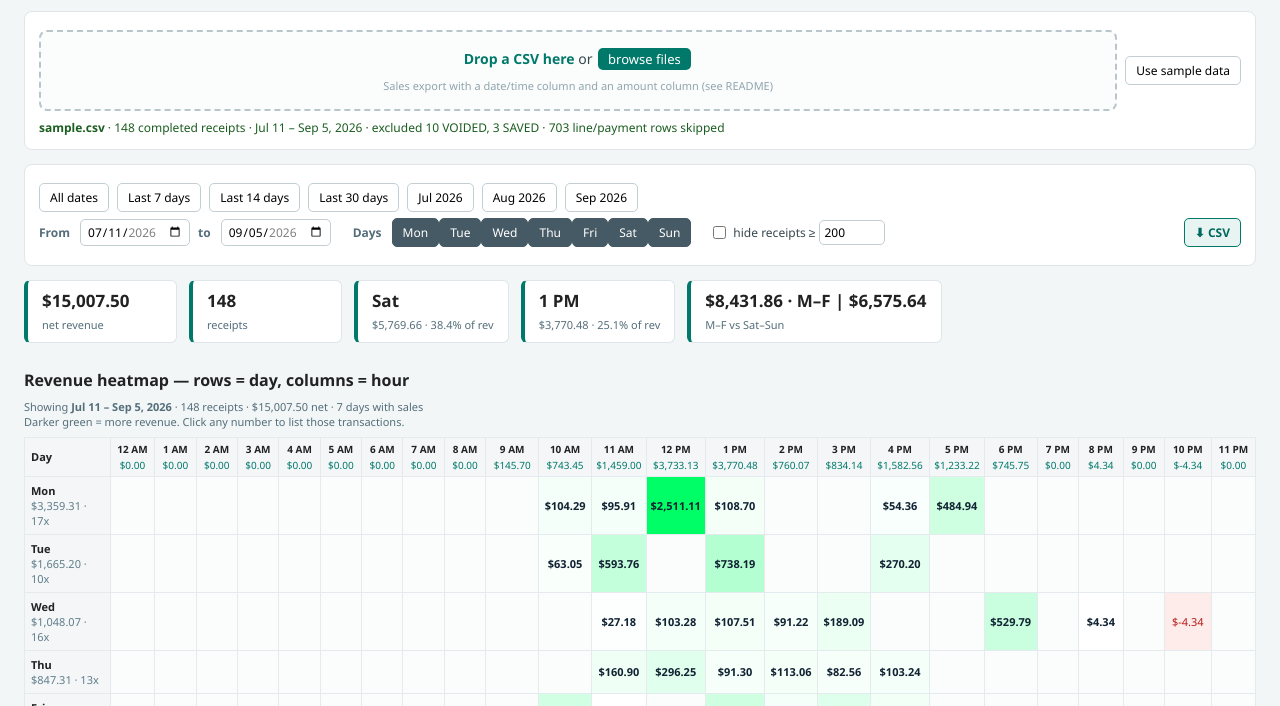
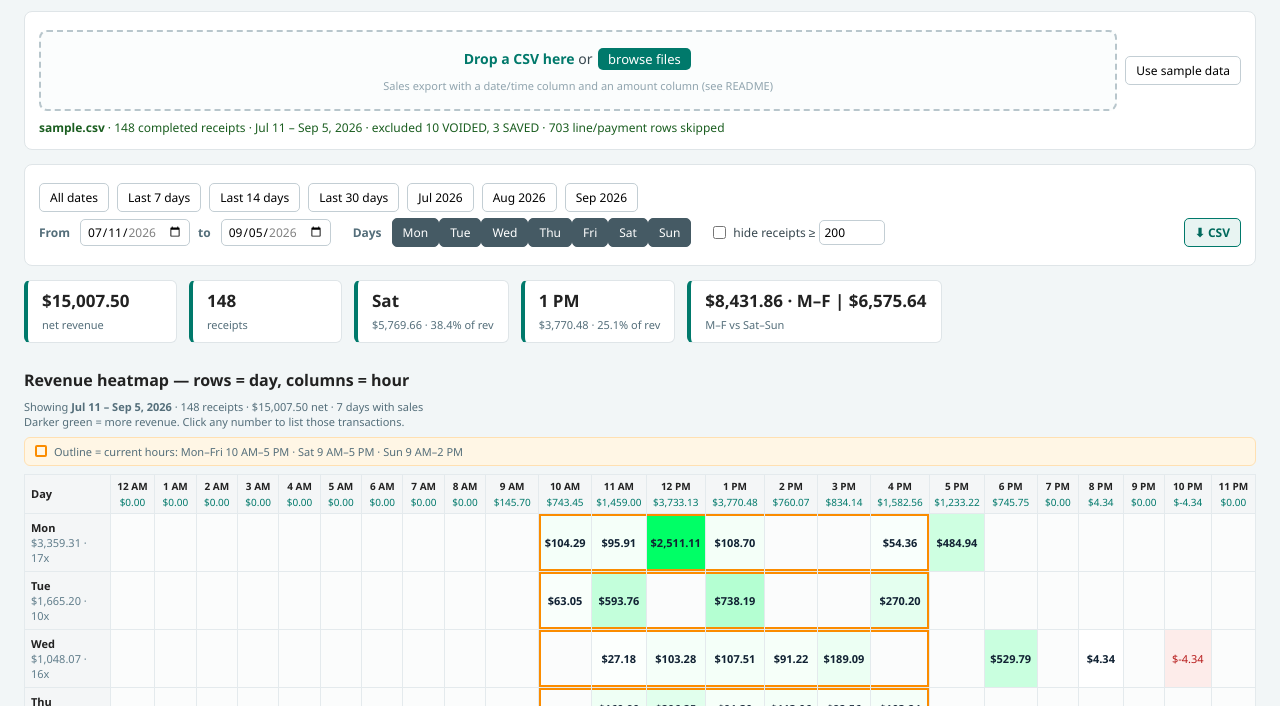
Before and after one commit to eruji/day-analysis, a plain HTML site: page index.html in a window 1280 px wide. Both pictures are taken after a click on the button "Use sample data". Shown: the part 76-782 px from the top of the page. Drawn offline with Linux system fonts and the light colour scheme.

Commit message:
Heatmap: outline existing operating hours (orange band + legend)
- js/app.js: OPEN config (Mon-Fri 10-17, Sat 9-17, Sun 9-14), auto
  legend from config, per-cell outline classes in render()
- css/style.css: band outline + legend swatch styles
- index.html: legend element w/ tooltip
- README: document overlay + how to edit hours

```diff
--- a/css/style.css
+++ b/css/style.css
@@ -50,6 +50,16 @@ td.v{font-weight:600;color:#123}
 td.neg{background:#fdecea;color:#b71c1c}
 td.c{cursor:pointer}
 td.c:hover{outline:2px solid #00796b;outline-offset:-2px}
+
+/* operating-hours band (see OPEN config at top of js/app.js) */
+td.oh{box-shadow:inset 2px 0 0 0 #fb8c00,inset -2px 0 0 0 #fb8c00,inset 0 2px 0 0 #fb8c00,inset 0 -2px 0 0 #fb8c00}
+td.oh.noL{box-shadow:inset -2px 0 0 0 #fb8c00,inset 0 2px 0 0 #fb8c00,inset 0 -2px 0 0 #fb8c00}
+td.oh.noR{box-shadow:inset 2px 0 0 0 #fb8c00,inset 0 2px 0 0 #fb8c00,inset 0 -2px 0 0 #fb8c00}
+td.oh.noL.noR{box-shadow:inset 0 2px 0 0 #fb8c00,inset 0 -2px 0 0 #fb8c00}
+
+/* legend */
+p.leg{color:#6d4a00;background:#fff6e5;border:1px solid #ffe0b2;border-radius:6px;padding:6px 10px;margin:8px 0 14px}
+.ohk{display:inline-block;width:8px;height:8px;border:2px solid #fb8c00;border-radius:2px;margin-right:7px;vertical-align:-1px}
 p.note{font-size:11px;color:#546e7a;margin:8px 0}
 .empty,.prompt{color:#78909c;text-align:center;padding:40px 18px;font-size:14px;background:#fff;
   border:1px dashed #c3ced4;border-radius:8px}
--- a/index.html
+++ b/index.html
@@ -50,6 +50,8 @@
 
   <h2 class="hidden" id="hmTitle">Revenue heatmap — rows = day, columns = hour</h2>
   <p class="note hidden" id="note"></p>
+  <p class="note leg hidden" id="leg"
+     title="Grid columns cover each clock hour a sale happened in. A day open until 5 PM therefore outlines the 10 AM–4 PM columns — a sale at 5:00 PM or later happened after close."></p>
   <div id="tableWrap"></div>
   <div class="det hidden" id="detWrap"></div>
 
--- a/js/app.js
+++ b/js/app.js
@@ -10,6 +10,44 @@
   let minD = '', maxD = '';
   const state = { s: '', e: '', days: [true, true, true, true, true, true, true], bigOn: false, threshold: 200 };
   let symbol = '$';
+
+  /* ---------------- existing operating hours (edit to match your schedule) ----------------
+   * Key = day of week: 0=Mon … 6=Sun.  Omitted day = closed (no outline).
+   * Each value is a half-open hour span [open, close): a sale's clock hour must be >= open
+   * and < close, so "10 AM–5 PM" outlines the 10 AM…4 PM columns — a 5:00 PM sale
+   * lands after close.  Multi-span days look like [[9,12],[14,17]].
+   */
+  const OPEN = {
+    0: [10, 17], 1: [10, 17], 2: [10, 17], 3: [10, 17], 4: [10, 17],  // Mon–Fri
+    5: [9, 17],                                                        // Sat
+    6: [9, 14]                                                         // Sun
+  };
+
+  function spansOf(d) {
+    const v = OPEN[d];
+    if (!v) return [];
+    return typeof v[0] === 'number' ? [v] : v;
+  }
+  function spanKey(sp) { return sp.map(s => s[0] + '-' + s[1]).join('|'); }
+
+  // human legend, auto-derived from OPEN, e.g. "Mon–Fri 10 AM–5 PM · Sat 9 AM–5 PM"
+  function openLegend() {
+    const runs = [];
+    let start = 0;
+    for (let d = 1; d <= 7; d++) {
+      if (d < 7 && spanKey(spansOf(start)) === spanKey(spansOf(d))) continue;
+      runs.push([start, d - 1]);
+      start = d;
+    }
+    return runs
+      .filter(([a]) => spansOf(a).length)
+      .map(([a, b]) => {
+        const who = a === b ? DA.DAYS[a] : DA.DAYS[a] + '–' + DA.DAYS[b];
+        const hrs = spansOf(a).map(s => DA.hourLabel(s[0]) + '–' + DA.hourLabel(s[1])).join(', ');
+        return who + ' ' + hrs;
+      })
+      .join(' · ');
+  }
 
   /* ---------------- formatters ---------------- */
   function money(x, dec) {
@@ -34,6 +72,7 @@
       $('kpis').classList.add('hidden');
       $('hmTitle').classList.add('hidden');
       $('note').classList.add('hidden');
+      $('leg').classList.add('hidden');
       $('tableWrap').innerHTML = '';
       return;
     }
@@ -49,6 +88,9 @@
     $('kpis').classList.remove('hidden');
     $('hmTitle').classList.remove('hidden');
     $('note').classList.remove('hidden');
+    const leg = $('leg');
+    leg.innerHTML = '<span class="ohk"></span>Outline = current hours: ' + openLegend();
+    leg.classList.remove('hidden');
     closeDet();
     render();
     const m = ds.meta;
@@ -171,15 +213,26 @@
     html += '</tr>';
     for (let d = 0; d < 7; d++) {
       if (!state.days[d]) continue;
+      // which hour columns are inside the current operating hours for this day
+      const inOpen = new Set();
+      for (const sp of spansOf(d)) for (let h = sp[0]; h < sp[1]; h++) inOpen.add(h);
+      const ohCls = h => {
+        if (!inOpen.has(h)) return '';
+        let c = ' oh';
+        if (inOpen.has(h - 1)) c += ' noL';   // not the left edge of the band
+        if (inOpen.has(h + 1)) c += ' noR';   // not the right edge of the band
+        return c;
+      };
       html += '<tr><th class="d">' + DA.DAYS[d] + '<br><span>' + money(m.dTot[d]) + ' · ' + m.dCnt[d] + 'x</span></th>';
       for (let h = 0; h < 24; h++) {
         const a = m.rev[d][h], c = m.cnt[d][h];
+        const ocl = ohCls(h);
         const tt = DA.DAYS[d] + ' ' + DA.hourLabel(h) + ' — ' + money(a) + ' / ' + c + ' receipt' + (c === 1 ? '' : 's');
-        if (!a && !c) { html += '<td class="z" title="no sales"></td>'; continue; }
-        if (a < 0) { html += '<td class="neg c" title="' + tt + '" onclick="openCell(' + d + ',' + h + ')">' + money(a) + '</td>'; continue; }
+        if (!a && !c) { html += '<td class="z' + ocl + '" title="no sales"></td>'; continue; }
+        if (a < 0) { html += '<td class="neg c' + ocl + '" title="' + tt + '" onclick="openCell(' + d + ',' + h + ')">' + money(a) + '</td>'; continue; }
         const ratio = Math.max(0, a / maxC);
         const r = Math.round(255 * (1 - ratio)), g = 255, b = Math.round(255 * (1 - ratio * 0.6));
-        html += '<td class="v c" style="background:rgb(' + r + ',' + g + ',' + b + ')" title="' + tt +
+        html += '<td class="v c' + ocl + '" style="background:rgb(' + r + ',' + g + ',' + b + ')" title="' + tt +
           '" onclick="openCell(' + d + ',' + h + ')">' + money(a) + '</td>';
       }
       html += '</tr>';
```
Also changed, not shown: README.md.
